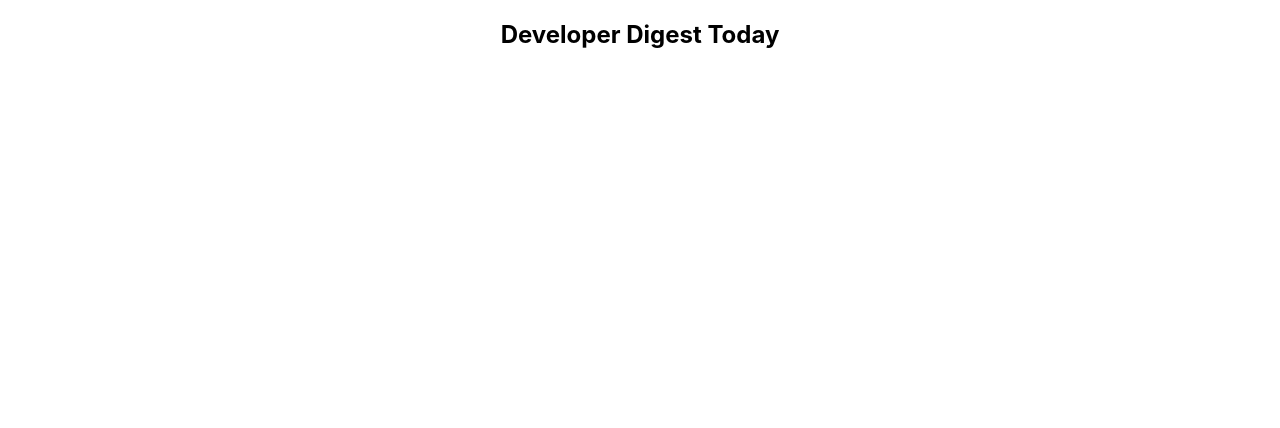
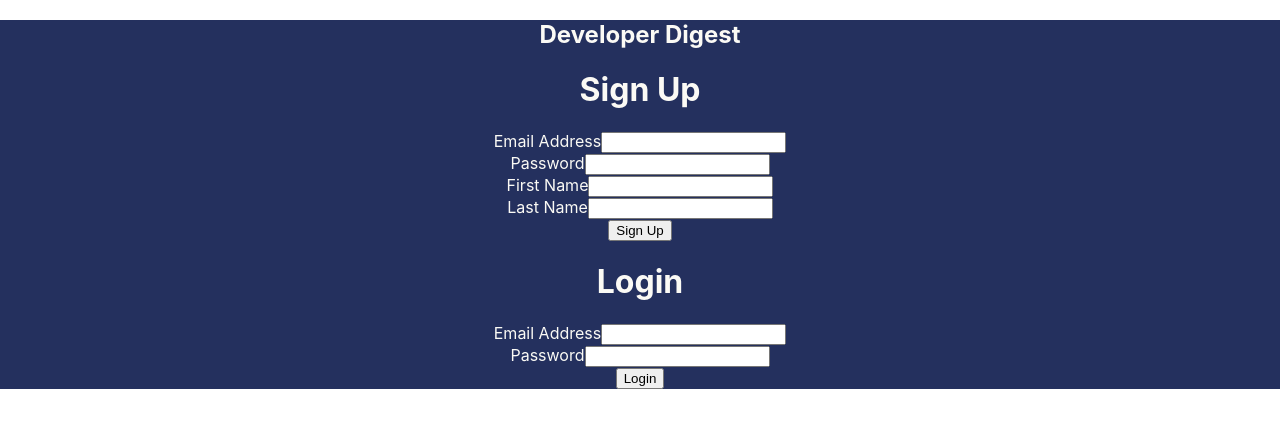
Before and after one commit to jsziems/books-client, a React (Create React App) app: page / in a window 1280 px wide. Shown: the top 428 px of the page. Built offline with nearby package versions, Linux system fonts and the light colour scheme.

Commit message:
Adding form validation to user signup

```diff
--- a/src/App.css
+++ b/src/App.css
@@ -1,5 +1,7 @@
 .App {
   text-align: center;
+  background-color: #24305E;
+  color: #fbfaf5;  /* Soft White */
 }
 
 .App-logo {
--- a/src/App.tsx
+++ b/src/App.tsx
@@ -1,30 +1,44 @@
-import React from 'react';
+import React, { Component } from 'react';
 import './App.css';
 
 import Auth from './auth/Auth'
 import { Header } from './common'
 import { Navbar } from './common'
 import { SearchBooks } from './search'
+import { isConstructorDeclaration } from 'typescript';
 
 
-type AppProps = {}
-type AppState = {}
+// type AppProps = {}
+type AppState = { token: string }
 
-class App extends React.Component {
+class App extends Component<{}, AppState> {
+  constructor(props: {}) {
+    super(props)
+    this.state = {
+      token: '',
+    }
+  }
+
+  // QUESTION: Why do we use localStorage as well as the state variable token?
+  updateToken = (newToken: string) => {
+    localStorage.setItem('token', newToken)
+    this.setState({ token: newToken })
+    console.info(`In udpateToken, token is ${this.state.token}`)
+  }
 
   protectedViews = () => {
     console.info('In protectedViews')
     return (
-      <Auth />
+      // QUESTION - how does this work?
+      <Auth updateToken={this.updateToken}/>
     )
-
 
   }
 
   render() {
     return (
       <div className="App">
-        <Header brand="Developer Digest Today" />
+        <Header brand="Developer Digest"/>
 
         <Navbar />
         {this.protectedViews()}
--- a/src/auth/Auth.tsx
+++ b/src/auth/Auth.tsx
@@ -1,14 +1,35 @@
 import { render } from '@testing-library/react';
 import React, { Component } from 'react'
+import { Col, Container, Row } from 'reactstrap'
+import Signup from './Signup'
+import Login from './Login'
 
-type AuthProps = {}
+// QUESTION - can the updateToken prop below be renamed so there's less redundancy, or does it need to match a variable /function name somewhere else in the code?
+type AuthProps = {
+    updateToken: (newToken: string) => void
+}
+
 type AuthState = {}
 
-export default class Auth extends Component {
+export default class Auth extends Component<AuthProps, {}> {
+    constructor(props: AuthProps) {
+        super(props)
+    }
 
     render() {
+        console.info('In Auth')
         return (
             <>
+                <Container>
+                    <Row>
+                        <Col md='6' >
+                            <Signup updateToken={this.props.updateToken} />
+                        </Col>
+                        <Col md='6'>
+                            <Login updateToken={this.props.updateToken} />
+                        </Col>
+                    </Row>
+                </Container>
             </>
         )
     }
--- /dev/null
+++ b/src/auth/Login.tsx
@@ -0,0 +1,89 @@
+import React, { Component } from 'react'
+import { Button, Form, FormGroup, Label, Input } from 'reactstrap'
+
+type LoginProps = {
+    updateToken: (newToken: string) => void
+}
+
+type LoginState = {
+    email: string,
+    password: string
+}
+
+export default class Login extends Component<LoginProps, LoginState> {
+    constructor(props: LoginProps) {
+        super(props)
+        this.state = {
+            email: '',
+            password: ''
+        }
+    }
+
+    // QUESTION: How does React.ChangeEvent work?
+    handleChange = (event: React.ChangeEvent<HTMLInputElement>) => {
+        console.info('In Login:  handleChange')
+        const target = event.target;
+        const value = target.value
+        const name = target.name
+        // QUESTION:  How does this work?
+        this.setState({ [name]: value } as unknown as
+            Pick<LoginState, keyof LoginState>)
+
+        console.info(`In Login handleChange, this.state is ${this.state}`)
+    }
+
+    handleSubmit = (event: React.FormEvent<HTMLFormElement>): void => {
+        console.info('In Login: handleSubmit')
+        event.preventDefault()
+        fetch('http://localhost:3000/user/login', {
+            method: 'POST',
+            body: JSON.stringify({
+                email: this.state.email,
+                password: this.state.password
+            }),
+            headers: new Headers({
+                'Content-Type': 'application/json',
+            }),
+        })
+        .then(res => res.json())
+        .then(data => {
+            this.props.updateToken(data.sessionToken)
+            console.info(`In Login handleSubmit, data is ${data.sessionToken}`)
+        })
+        .catch(err => {
+            console.error(err)
+            console.info(err)
+        })
+    }
+
+    render() {
+        return (
+            <div>
+                <h1>Login</h1>
+                <Form onSubmit={this.handleSubmit}>
+                    <FormGroup>
+                        <Label htmlFor='email'>Email Address</Label>
+                        <Input
+                        onChange={this.handleChange}
+                        name='email'
+                        value={this.state.email}
+                        required
+                        type='text'
+                        />
+                    </FormGroup>
+                    <FormGroup>
+                        <Label htmlFor='password'>Password</Label>
+                        <Input
+                        onChange={this.handleChange}
+                        name='password'
+                        value={this.state.password}
+                        required
+                        type='text'
+                        />
+                    </FormGroup>
+                    <Button type='submit'>Login</Button>
+                </Form>
+            </div>
+        )
+    }
+}
--- /dev/null
+++ b/src/auth/Signup.tsx
@@ -0,0 +1,118 @@
+import React, { Component } from 'react'
+import { Button, Form, FormGroup, Label, Input } from 'reactstrap'
+
+type SignupProps = {
+    updateToken: (newToken: string) => void
+}
+type SignupState = {
+    email: string,
+    password: string,
+    firstName: string,
+    lastName: string
+}
+
+export default class Signup extends Component<SignupProps, SignupState> {
+    constructor(props: SignupProps) {
+        super(props)
+        this.state = {
+            email: '',
+            password: '',
+            firstName: '',
+            lastName: ''
+        }
+
+        this.handleChange = this.handleChange.bind(this)
+        this.handleSubmit = this.handleSubmit.bind(this)
+    }
+
+    // QUESTION: How does React.ChangeEvent work?
+    handleChange = (event: React.ChangeEvent<HTMLInputElement>) => {
+        console.info('In Signup:  handleChange')
+        const target = event.target;
+        const value = target.value
+        const name = target.name
+        // QUESTION:  How does this work?
+        this.setState({ [name]: value } as unknown as
+            Pick<SignupState, keyof SignupState>)
+
+        console.info(`In Signup handleChange, this.state is ${this.state}`)
+    }
+
+    handleSubmit = (event: React.FormEvent<HTMLFormElement>): void => {
+        console.info('In Signup: handleSubmit')
+        event.preventDefault()
+        fetch('http://localhost:3000/user/signup', {
+            method: 'POST',
+            body: JSON.stringify({
+                email: this.state.email,
+                password: this.state.password,
+                firstName: this.state.firstName,
+                lastName: this.state.lastName
+            }),
+            headers: new Headers({
+                'Content-Type': 'application/json',
+            }),
+        })
+            .then(res => res.json())
+            .then(data => {
+                this.props.updateToken(data.sessionToken)
+                console.info(`In Signup handleSubmit, data is ${data.sessionToken}`)
+            })
+            .catch(err => {
+                console.error(err)
+                console.info(err)
+            })
+    }
+
+    render() {
+        return (
+            <div>
+                <h1>Sign Up</h1>
+                {/* MIN LENGTH NOT WORKING */}
+                <Form onSubmit={this.handleSubmit}>
+                    <FormGroup>
+                        <Label htmlFor='email'>Email Address</Label>
+                        <Input
+                            onChange={this.handleChange}
+                            name='email'
+                            value={this.state.email}
+                            required pattern='^[a-zA-Z0-9._-]+@[a-zA-Z0-9.-]+\.[a-zA-Z]{2,4}$'
+                            title='Please enter a valid email address'
+                        />
+                    </FormGroup>
+                    <FormGroup>
+                        <Label htmlFor='password'>Password</Label>
+                        <Input
+                            onChange={this.handleChange}
+                            name='password'
+                            value={this.state.password}
+                            type='text'
+                            minLength={5}
+                            required pattern='^(?=.{5,20})(?=.*[a-z])(?=.*[A-Z]).*$'
+                            title='Password must be at least 5 characters, contain one upper case letter, one lower case letter, and a number.'
+                        />
+                    </FormGroup>
+                    <FormGroup>
+                        <Label htmlFor='firstName'>First Name</Label>
+                        <Input
+                            onChange={this.handleChange}
+                            name='firstName'
+                            value={this.state.firstName}
+                            type='text'
+                        />
+                    </FormGroup>
+                    <FormGroup>
+                        <Label htmlFor='lastName'>Last Name</Label>
+                        <Input
+                            onChange={this.handleChange}
+                            name='lastName'
+                            value={this.state.lastName}
+                            type='text'
+                        />
+                    </FormGroup>
+                    <Button type='submit'>Sign Up</Button>
+                </Form>
+            </div>
+        )
+    }
+}
```
